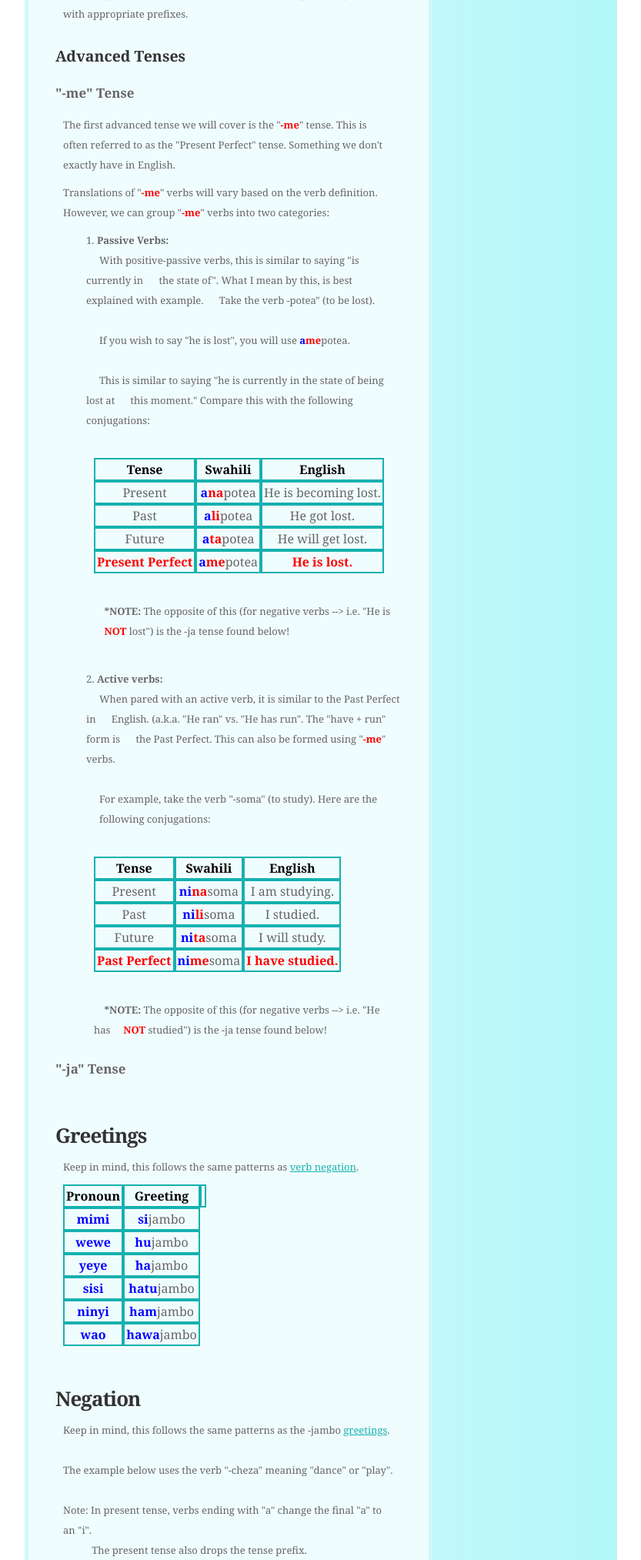
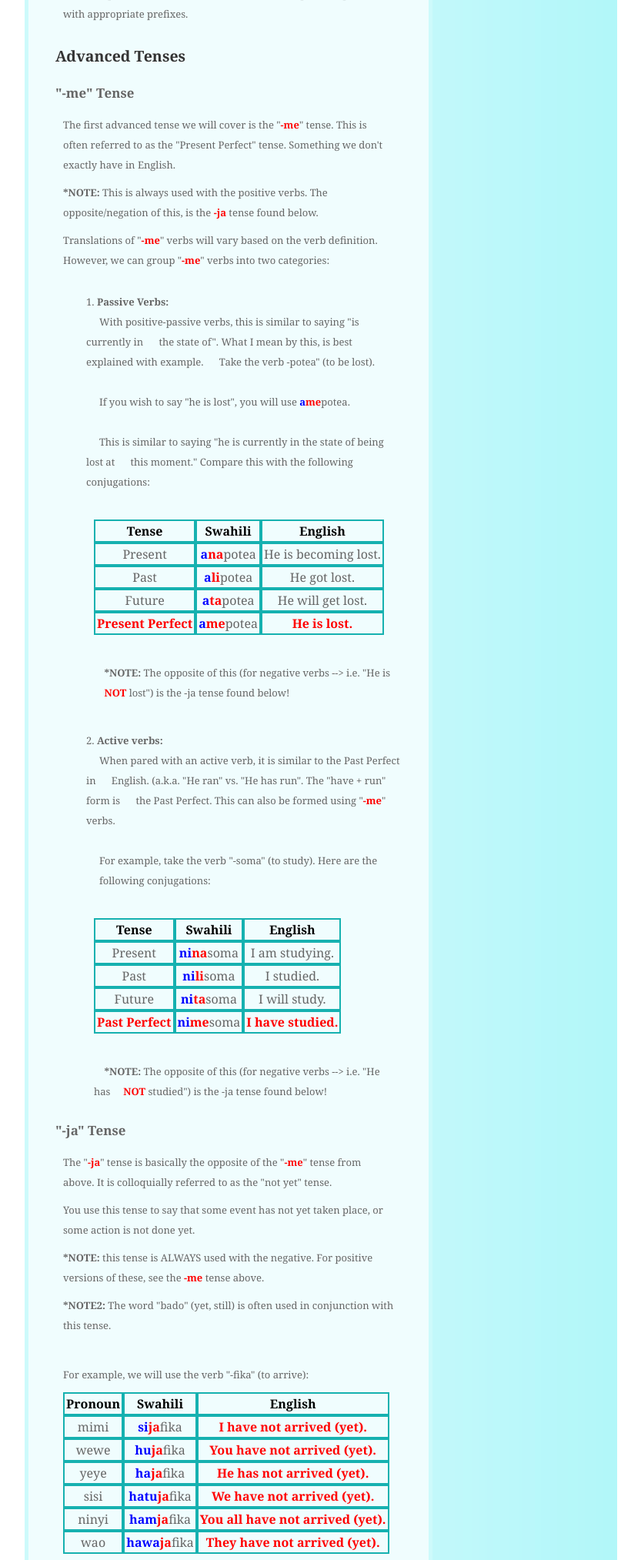
Before and after one commit to mrhappyasthma/SwahiliCheatSheet, a Python web app: template templates/home.html in a window 1280 px wide. Shown: the part 1841-3868 px from the top of the page at 77% size, without its empty margins (223-1056 px from the left). Run offline with Jinja, Linux system fonts and the light colour scheme; the template is opened without the code that fills it, so the values that code supplies are empty.

Commit message:
Added "-ja" tense.

```diff
--- a/templates/posts/tenses.html
+++ b/templates/posts/tenses.html
@@ -98,7 +98,9 @@
 		</div>
 
 		<p>The first advanced tense we will cover is the "<span class="red">-me</span>" tense.  This is often referred to as the "Present Perfect" tense.  Something we don't exactly have in English.</p>
+		<p><b>*NOTE:</b> This is always used with the positive verbs.  The opposite/negation of this, is the <span class="red">-ja</span> tense found below.</p>
 		<p>Translations of "<span class="red">-me</span>" verbs will vary based on the verb definition.  However, we can group "<span class="red">-me</span>" verbs into two categories:</p>
+		<br>
 
 		<ol>
 			<li><b>Passive Verbs:</b>
@@ -108,7 +110,7 @@
 			</li>
 			<br>
 
-			<table id="tenses" border="0" cellpading="0" cellspacing="0">
+			<table id="-mepassive" border="0" cellpading="0" cellspacing="0">
 				<tr class="title">
 					<td>Tense</td>
 					<td>Swahili</td>
@@ -146,7 +148,7 @@
 			</li>
 			<br>
 
-			<table id="tenses" border="0" cellpading="0" cellspacing="0">
+			<table id="-meactive" border="0" cellpading="0" cellspacing="0">
 				<tr class="title">
 					<td>Tense</td>
 					<td>Swahili</td>
@@ -181,6 +183,63 @@
 			<h4 id="-ja">"-ja" Tense</h4>
 		</div>
 
+		<p>The "<span class="red">-ja</span>" tense is basically the opposite of the "<span class="red">-me</span>" tense from above.  It is colloquially referred to as the "not yet" tense.</p>
+		<p>You use this tense to say that some event has not yet taken place, or some action is not done yet.</p>
+		<p><b>*NOTE:</b> this tense is ALWAYS used with the negative.  For positive versions of these, see the <span class="red">-me</span> tense above.</p>
+		<p><b>*NOTE2:</b> The word "bado" (yet, still) is often used in conjunction with this tense.</p>
+		<br>
 
+		<p>For example, we will use the verb "-fika" (to arrive):</p>
+
+		<table id="-jatable" border="0" cellpading="0" cellspacing="0">
+			<tr class="title">
+				<td>Pronoun</td>
+				<td>Swahili</td>
+				<td>English</td>
+			</tr>
+			<tr class="highlight">
+				<td>mimi</td>
+				<td><span class="blue">si</span><span class="red">ja</span>fika</td>
+				<td><span class="red">I have not arrived (yet).</span></td>
+			</tr>
+			<tr class="highlight">
+				<td>wewe</td>
+				<td><span class="blue">hu</span><span class="red">ja</span>fika</td>
+				<td><span class="red">You have not arrived (yet).</span></td>
+			</tr>
+			<tr class="highlight">
+				<td>yeye</td>
+				<td><span class="blue">ha</span><span class="red">ja</span>fika</td>
+				<td><span class="red">He has not arrived (yet).</span></td>
+			</tr>
+			<tr class="highlight">
+				<td>sisi</td>
+				<td><span class="blue">hatu</span><span class="red">ja</span>fika</td>
+				<td><span class="red">We have not arrived (yet).</span></td>
+			</tr>
+			<tr class="highlight">
+				<td>ninyi</td>
+				<td><span class="blue">ham</span><span class="red">ja</span>fika</td>
+				<td><span class="red">You all have not arrived (yet).</span></td>
+			</tr>
+			<tr class="highlight">
+				<td>wao</td>
+				<td><span class="blue">hawa</span><span class="red">ja</span>fika</td>
+				<td><span class="red">They have not arrived (yet).</span></td>
+			</tr>
+		</table>
+
+		<p><br><b>*NOTE:</b>  For single syllable words (kuja, kula, etc) they generally DROP the "ku" (unlike other language constructs, which usually keep the "ku"):</p>
+
+		<table id="-jaexception" border="0" cellpading="0" cellspacing="0">
+			<tr class="title">
+				<td>Swahili</td>
+				<td>English</td>
+			</tr>
+			<tr class="highlight">
+				<td><span class="blue">si</span><span class="red">ja</span>la</td>
+				<td><span class="red">I have not eaten.</span></td>
+			</tr>
+		</table>
 	</div>
 </div>
```
